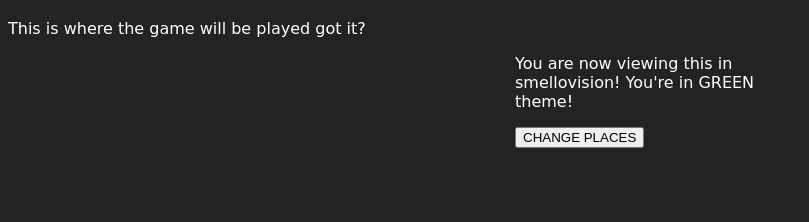
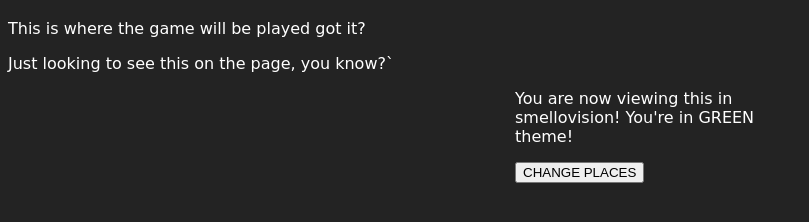
Before and after one commit to Stafngrimr/TOP_tictactoe, a plain HTML site: page index.html in a window 1280 px wide. Shown: the part 62-284 px from the top of the page, without its empty margins (0-809 px from the left). Drawn offline with Linux system fonts and the light colour scheme; a web font is replaced by a local one.

Commit message:
getting things set up on mara

```diff
--- a/index.html
+++ b/index.html
@@ -10,6 +10,7 @@
 <body>
     <h1>Title Page</h1>
     <p>This is where the game will be played got it?</p>
+    <p>Just looking to see this on the page, you know?`</p>
 
     <div class="container">
         <p>You are now viewing this in smellovision! You're in <span class="theme-name">GREEN</span> theme!</p>
@@ -21,3 +22,4 @@
 
 
 <! this is a comment >
+<! no it isn't..>
--- a/script.js
+++ b/script.js
@@ -24,6 +24,7 @@ const theHello = createGreeting("Hello there");
 const theHey = createGreeting("Hey, little");
 const theRude = createGreeting("Fuck you");
 
+
 console.log(theHello("Stephen"));
 console.log(theHey("Penny"));
 console.log(theRude("Zoe"));
```
Also changed, not shown: 1 other file.
